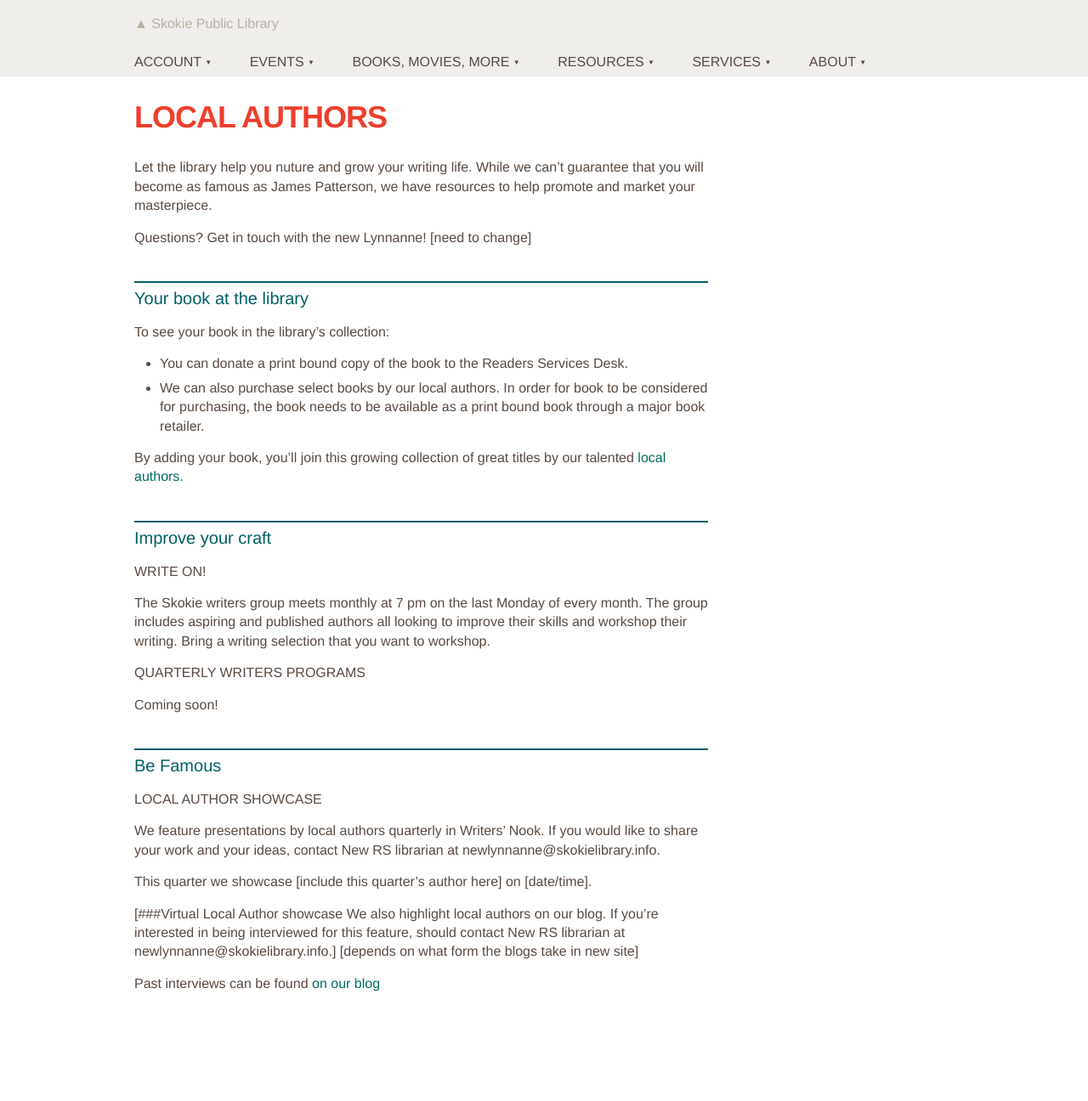
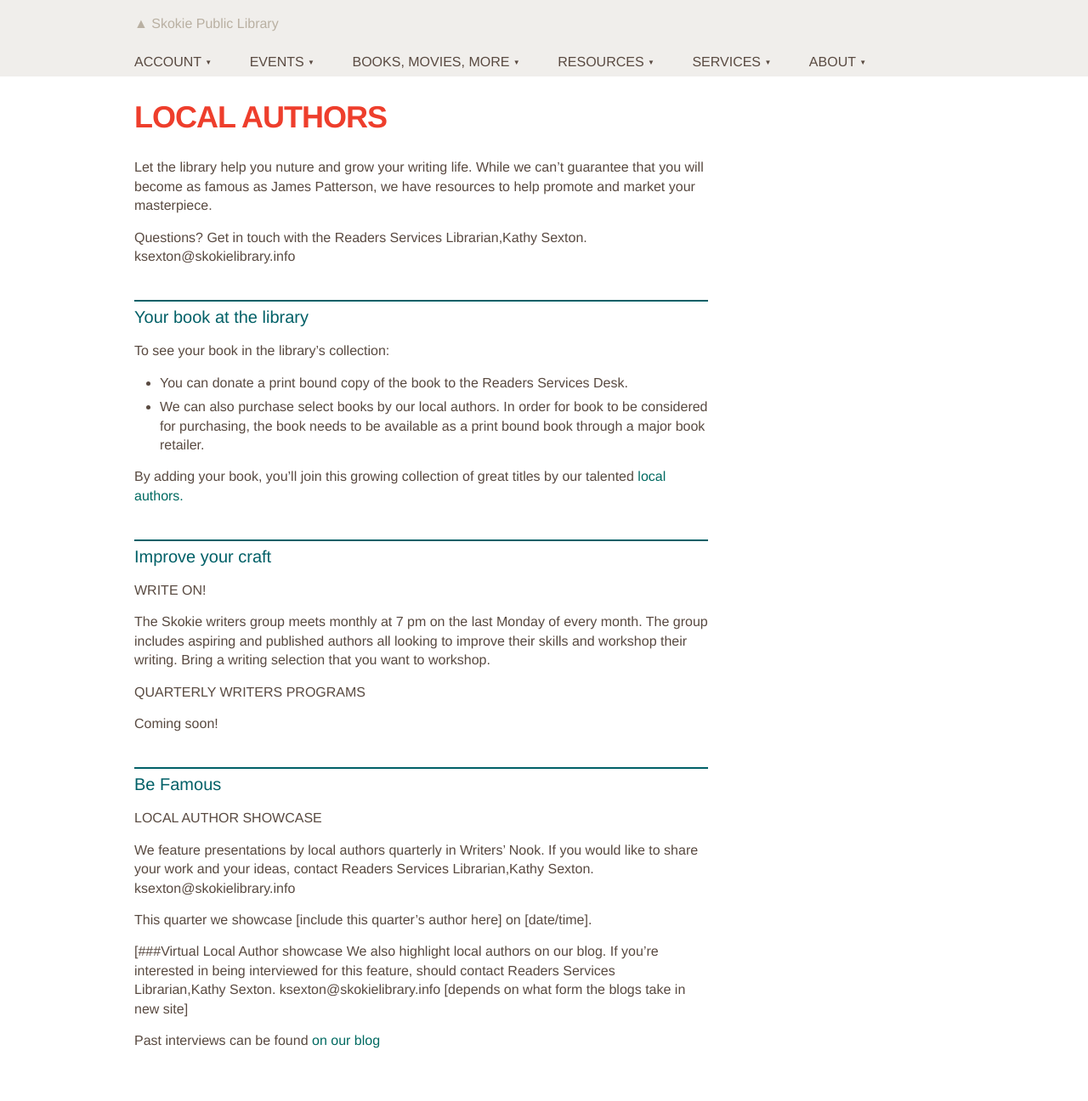
Before and after one commit to skokielibrary/spl-content, a Jekyll site: the page built from _content/lynnanne/books-movies-more--local-authors.markdown, in a window 1280 px wide. Shown: the whole page at 85% size. Built offline with Jekyll 4.4.1, drawn with Linux system fonts in a browser that asks for light colours; before the commit the page ends 1229 px from its top, so only the background shows below that.

Commit message:
Updated books-movies-more--local-authors.markdown

```diff
--- a/_content/lynnanne/books-movies-more--local-authors.markdown
+++ b/_content/lynnanne/books-movies-more--local-authors.markdown
@@ -6,7 +6,7 @@ published: true
 
 Let the library help you nuture and grow your writing life. While we can't guarantee that you will become as famous as James Patterson, we have resources to help promote and market your masterpiece.
 
-Questions? Get in touch with the new Lynnanne! [need to change]
+Questions? Get in touch with the Readers Services Librarian,Kathy Sexton. ksexton@skokielibrary.info
 
 ## Your book at the library
 
@@ -32,11 +32,11 @@ Coming soon!
 
 ### Local Author showcase
 
-We feature presentations by local authors quarterly in Writers' Nook. If you would like to share your work and your ideas, contact New RS librarian at newlynnanne@skokielibrary.info.
+We feature presentations by local authors quarterly in Writers' Nook. If you would like to share your work and your ideas, contact Readers Services Librarian,Kathy Sexton. ksexton@skokielibrary.info
 
 This quarter we showcase [include this quarter's author here] on [date/time].
 
 [###Virtual Local Author showcase
-We also highlight local authors on our blog. If you're interested in being interviewed for this feature, should contact New RS librarian at newlynnanne@skokielibrary.info.]  [depends on what form the blogs take in new site]
+We also highlight local authors on our blog. If you're interested in being interviewed for this feature, should contact Readers Services Librarian,Kathy Sexton. ksexton@skokielibrary.info  [depends on what form the blogs take in new site]
 
 Past interviews can be found [on our blog](http://blogs.skokielibrary.info/?s=local+author+showcase&x=0&y=0)
```
